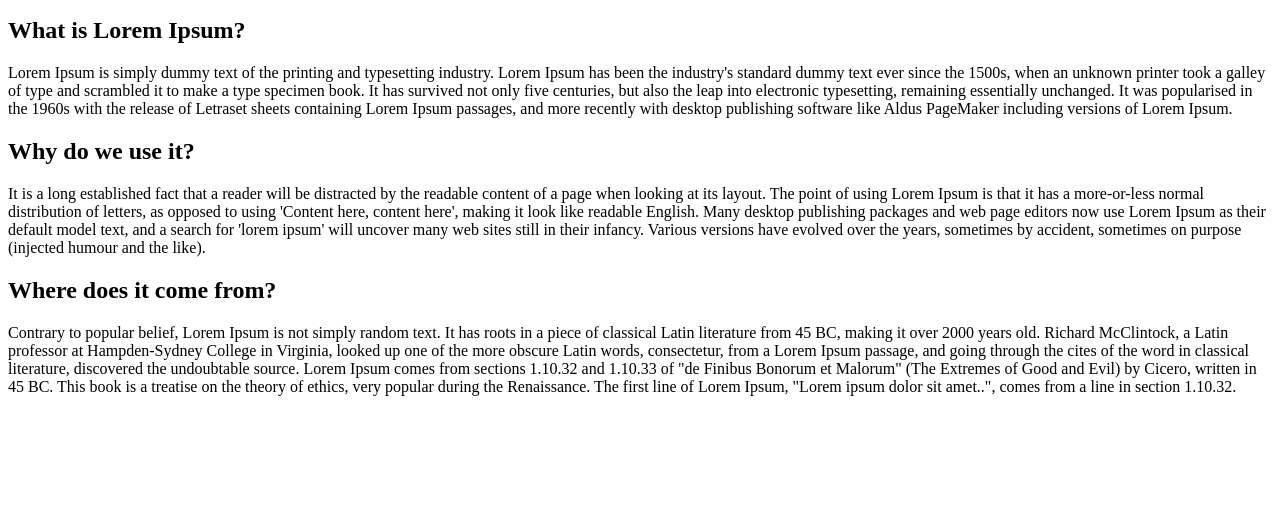
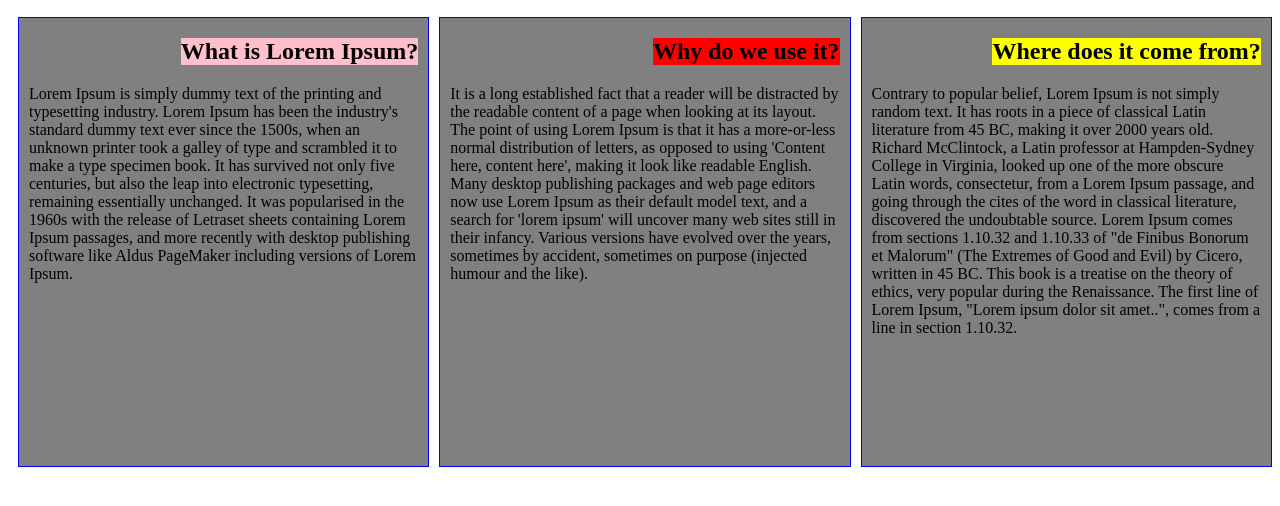
Before and after one commit to divyankb1805/module2-solution, a plain HTML site: page docs/index.html in a window 1280 px wide. Shown: the part 60-566 px from the top of the page. Drawn offline with Linux system fonts and the light colour scheme.

Commit message:
Complete Solution

```diff
--- a/docs/css/style.css
+++ b/docs/css/style.css
@@ -1,6 +1,73 @@
+* {
+	box-sizing: border-box;
+}
 h1{
 	text-align: center;
 	margin-bottom: 20px;
 	margin-top: 20px;
 	color: green;
 }
+
+h2{
+	text-align: right;
+	float: right;
+}
+
+div{
+	background-color: grey;
+	display: table-cell;
+	height: 450px;
+	overflow: auto;
+	margin-bottom: 15px;
+	margin-left: 10px;
+	padding-left: 10px;
+	padding-right: 10px;
+}
+
+p{
+	clear: right;
+}
+
+.chicken{
+	background-color: pink;
+}
+
+.mutton{
+	background-color: red;
+}
+
+.panner{
+	background-color: yellow;
+}
+
+.row{
+	width: 100%;
+}
+
+@media(min-width: 992px){
+	.col-dk-4{
+		float: left;
+		border: 1px solid blue;
+		width: calc(33.33% - 10px);
+	}
+}
+@media(min-width: 768px) and (max-width: 991px){
+	.col-tb-6, .col-tb-12{
+		float: left;
+		border: 1px solid blue;
+	}
+	.col-tb-6{
+		width: calc(50% - 10px);
+	}
+	.col-tb-12{
+		width: calc(100% - 10px);
+	}
+}
+
+@media(max-width: 767px){
+	.col-mb-12{
+		float: left;
+		border: 1px solid blue;
+		width: (100% - 10px);
+	}
+}
--- a/docs/index.html
+++ b/docs/index.html
@@ -7,16 +7,16 @@
 </head>
 <body>
 	<h1>Our Menu</h1>
-	<div>
-		<h2>What is Lorem Ipsum?</h2>
+	<div class="col-dk-4 col-tb-6 col-mb-12">
+		<h2 class="chicken">What is Lorem Ipsum?</h2>
 		<p>Lorem Ipsum is simply dummy text of the printing and typesetting industry. Lorem Ipsum has been the industry's standard dummy text ever since the 1500s, when an unknown printer took a galley of type and scrambled it to make a type specimen book. It has survived not only five centuries, but also the leap into electronic typesetting, remaining essentially unchanged. It was popularised in the 1960s with the release of Letraset sheets containing Lorem Ipsum passages, and more recently with desktop publishing software like Aldus PageMaker including versions of Lorem Ipsum.</p>
 	</div>
-	<div>
-		<h2>Why do we use it?</h2>
+	<div class="col-dk-4 col-tb-6 col-mb-12">
+		<h2 class="mutton">Why do we use it?</h2>
 		<p>It is a long established fact that a reader will be distracted by the readable content of a page when looking at its layout. The point of using Lorem Ipsum is that it has a more-or-less normal distribution of letters, as opposed to using 'Content here, content here', making it look like readable English. Many desktop publishing packages and web page editors now use Lorem Ipsum as their default model text, and a search for 'lorem ipsum' will uncover many web sites still in their infancy. Various versions have evolved over the years, sometimes by accident, sometimes on purpose (injected humour and the like).</p>
 	</div>
-	<div>
-		<h2>Where does it come from?</h2>
+	<div class="col-dk-4 col-tb-12 col-mb-12">
+		<h2 class="panner">Where does it come from?</h2>
 		<p>Contrary to popular belief, Lorem Ipsum is not simply random text. It has roots in a piece of classical Latin literature from 45 BC, making it over 2000 years old. Richard McClintock, a Latin professor at Hampden-Sydney College in Virginia, looked up one of the more obscure Latin words, consectetur, from a Lorem Ipsum passage, and going through the cites of the word in classical literature, discovered the undoubtable source. Lorem Ipsum comes from sections 1.10.32 and 1.10.33 of "de Finibus Bonorum et Malorum" (The Extremes of Good and Evil) by Cicero, written in 45 BC. This book is a treatise on the theory of ethics, very popular during the Renaissance. The first line of Lorem Ipsum, "Lorem ipsum dolor sit amet..", comes from a line in section 1.10.32.</p>
 	</div>
 </body>
```
